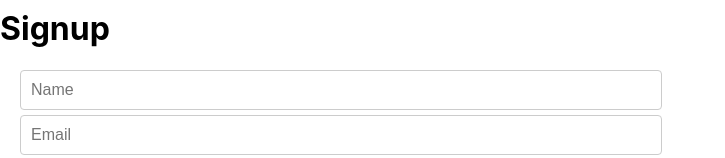
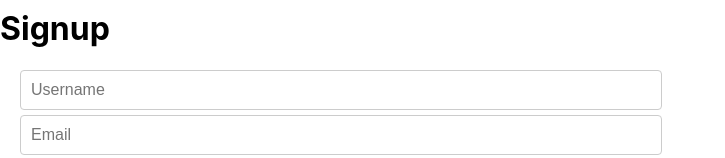
Before and after one commit to Moe1401/hiking-guide, a React (Create React App) app: page / in a window 1280 px wide. Shown: the part 404-562 px from the top of the page, without its empty margins (0-725 px from the left). Built offline with nearby package versions, Linux system fonts and the light colour scheme.

Commit message:
updated form login input

```diff
--- a/src/components/pages/Form/index.js
+++ b/src/components/pages/Form/index.js
@@ -4,7 +4,7 @@ import './style.css';
 function Form() {
   const [loginUsername, setLoginUsername] = useState('');
   const [loginPassword, setLoginPassword] = useState('');
-  const [signupName, setSignupName] = useState('');
+  const [signupUsername, setSignupUsername] = useState('');
   const [signupEmail, setSignupEmail] = useState('');
   const [signupPassword, setSignupPassword] = useState('');
 
@@ -22,10 +22,10 @@ function Form() {
     e.preventDefault();
     // Handle signup logic here
     console.log("Signup form submitted");
-    console.log("Name:", signupName);
+    console.log("Username:", signupUsername);
     console.log("Email:", signupEmail);
     console.log("Password:", signupPassword);
-    setSignupName('');
+    setSignupUsername('');
     setSignupEmail('');
     setSignupPassword('');
   };
@@ -56,11 +56,11 @@ function Form() {
       <h1>Signup</h1>
       <form className="form" onSubmit={handleSignupSubmit}>
         <input
-          value={signupName}
-          name="signupName"
-          onChange={(e) => setSignupName(e.target.value)}
-          type="text"
-          placeholder="Name"
+          value={signupUsername}
+          name="signupUsername"
+          onChange={(e) => setSignupUsername(e.target.value)}
+          type="text" // Change input type to "text"
+          placeholder="Username" // Change placeholder to "Username"
           required
         />
         <input
@@ -86,10 +86,6 @@ function Form() {
 }
 
 export default Form;
-
-
-
-
 
 
 
```
